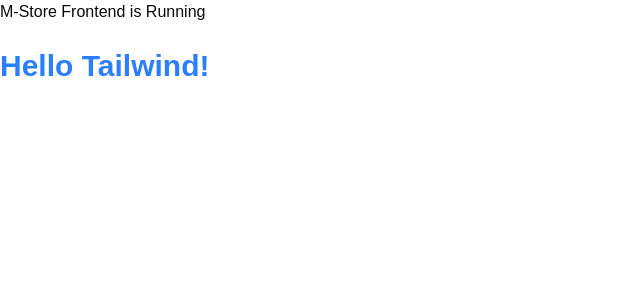
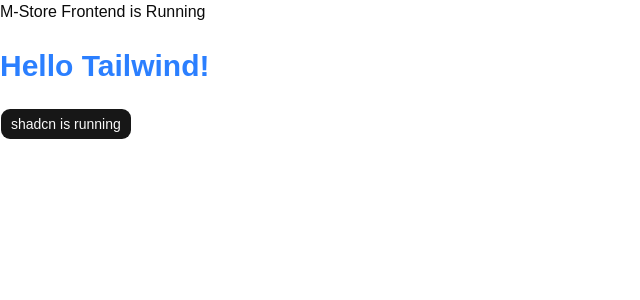
Before and after one commit to DuhaAnter/Mstore-frontend, a React (Vite) app: page / in a window 1280 px wide. Shown: the top 300 px of the page, without its empty margins (0-640 px from the left). Built offline with nearby package versions, Linux system fonts and the light colour scheme.

Commit message:
added shadcn

```diff
--- a/src/App.jsx
+++ b/src/App.jsx
@@ -1,3 +1,9 @@
+import { Button } from "@/components/ui/button"
+
+
+
+
+
 function App(){
 
   return(
@@ -5,6 +11,8 @@ function App(){
     <h1>M-Store Frontend is Running</h1>
     <br />
     <h1 className="text-3xl font-bold text-blue-500">Hello Tailwind!</h1>
+    <br />
+    <Button>shadcn is running</Button>
     </>
   )
 }
```
Also changed, not shown: myNotes/one.txt, myNotes/shadcn.txt (added).
